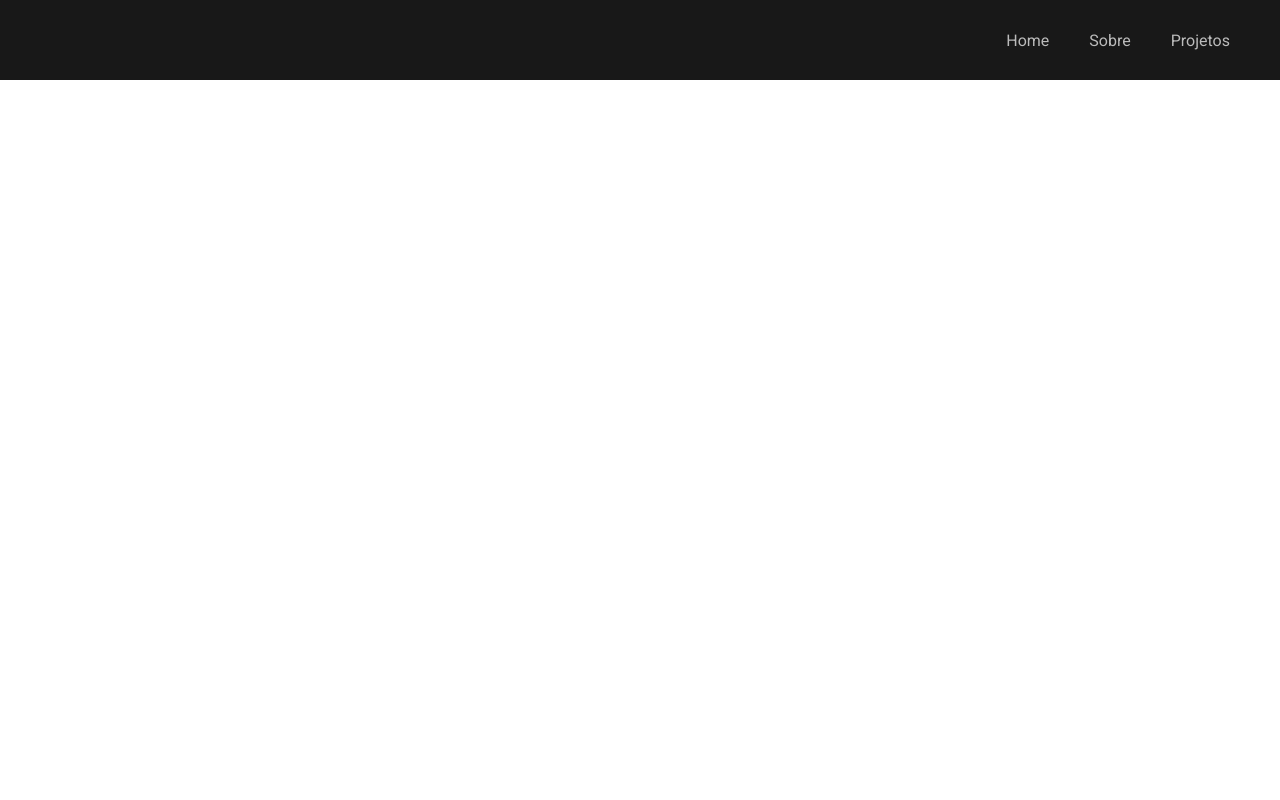
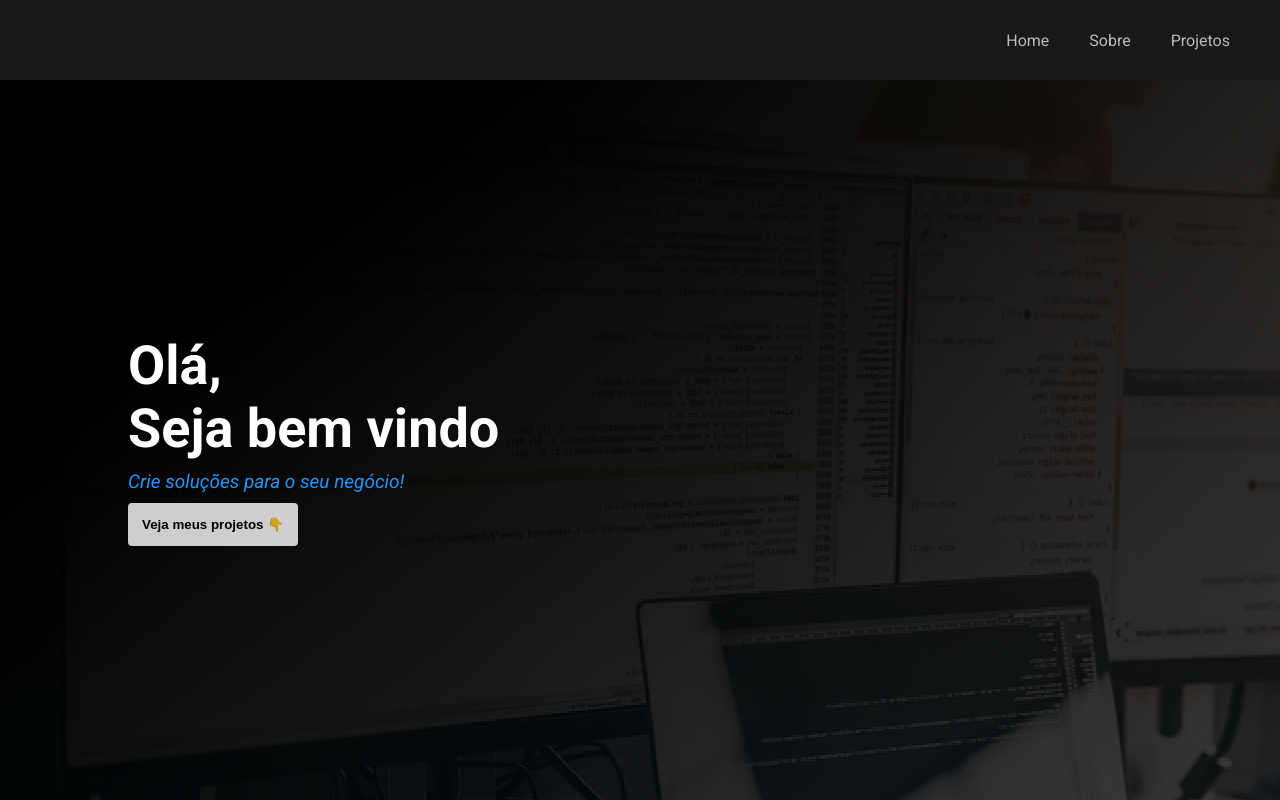
Before and after one commit to Kaic-Cesarr/Portfolio-Dev-1, a plain HTML site: page index.html in a window 1280 px wide. Drawn offline with Linux system fonts and the light colour scheme.

Commit message:
Incrementando a main

```diff
--- a/index.html
+++ b/index.html
@@ -17,6 +17,16 @@
     </nav>
 
 
+    <!-- Main -->
+     <section class="main">
+        <div>
+            <h1>Olá,<br>Seja bem vindo</h1>
+            <p>Crie soluções para o seu negócio!</p>
+            <a href="#">
+                <button class="call-to-action">Veja meus projetos 👇</button>
+            </a>
+        </div>
+     </section>
 
 </body>
 </html>
--- a/style.css
+++ b/style.css
@@ -12,7 +12,6 @@ body {
 }
 
 /* HEADER */
-
 .nav {
     background-color: #181818;
     height: 80px;
@@ -37,3 +36,49 @@ body {
 .nav-list a:hover {
     color: #fff;
 }
+
+
+
+/* MAIN */
+.main {
+    width: 100%;
+    height: calc(100vh - 80px);
+    background-color: #000;
+    background-image: url('images/programador.png');
+    display: flex;
+    align-items: center;
+    padding-left: 10%;
+}
+
+.main h1 {
+    color: #fff;
+    font-size: 54px;
+}
+
+.main p {
+    font-size: 19px;
+    font-style: italic;
+    color: #1e96FC;
+    margin-top: 10px;
+    margin-bottom: 10px;
+}
+
+.main a {
+    font-size: 15px;
+    text-decoration: none;
+}
+
+.call-to-action {
+    cursor: pointer;
+    background-color: #fff;
+    border: 0;
+    padding: 14px;
+    border-radius: 4px;
+    font-weight: bold;
+    opacity: 0.8;
+    transition: .3s;
+}
+
+.call-to-action:hover {
+    opacity: 1;
+}
```
Also changed, not shown: images/foto-pc.png (added), images/programador.png (added), images/projeto1.png (added), images/projeto2.png (added), images/projeto3.png (added).
